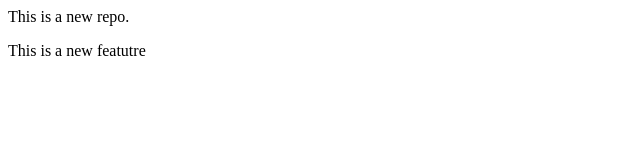
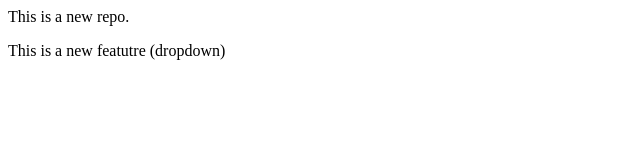
Before and after one commit to ZanjabilaB-Developer/localrepo, a plain HTML site: page index.html in a window 1280 px wide. Shown: the full height of the page, 0-640 px from the left. Drawn offline with Linux system fonts and the light colour scheme.

```diff
--- a/index.html
+++ b/index.html
@@ -1,2 +1,2 @@
 <p>This is a new repo.</p>
-<p>This is a new featutre</p>
+<p>This is a new featutre (dropdown) </p>
```
